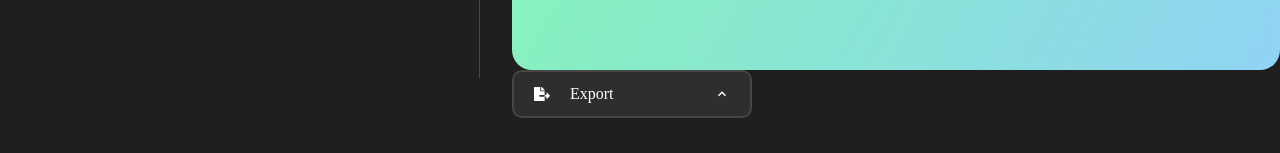
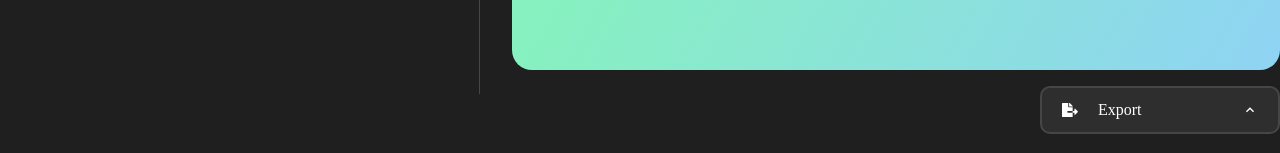
Before and after one commit to 0yjJeong/text-to-image, a React (Create React App) app: page / in a window 1280 px wide. Shown: the part 644-797 px from the top of the page. Built offline with nearby package versions, Linux system fonts and the light colour scheme.

Commit message:
style(app): update styles

```diff
--- a/src/App.tsx
+++ b/src/App.tsx
@@ -24,7 +24,15 @@ function App() {
         <div className='left'>{defaultNavigation}</div>
         <div className='right'>
           <Canvas ref={canvasRef} />
-          <ExportButton />
+          <div
+            style={{
+              marginTop: '1rem',
+              display: 'flex',
+              justifyContent: 'flex-end',
+            }}
+          >
+            <ExportButton />
+          </div>
         </div>
       </Content>
     </Page>
```
